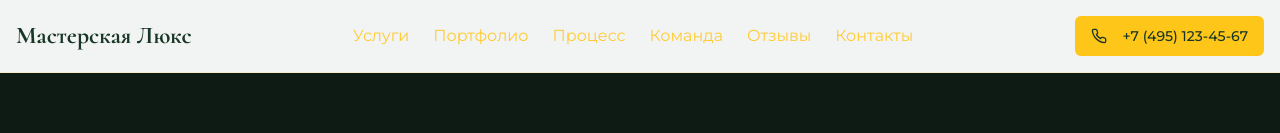
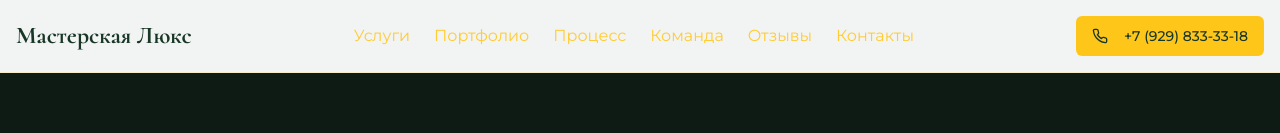
Before and after one commit to pr-poehali-dev/soft-furniture-upholstery, a React (Vite) app: page / in a window 1280 px wide. Shown: the top 133 px of the page. Built offline with nearby package versions, Linux system fonts and the light colour scheme.

Commit message:
Добавлен номер телефона

```diff
--- a/src/pages/Index.tsx
+++ b/src/pages/Index.tsx
@@ -89,7 +89,7 @@ const Index = () => {
           </div>
           <Button className="bg-accent hover:bg-accent/90 text-primary">
             <Icon name="Phone" size={16} className="mr-2" />
-            +7 (495) 123-45-67
+            +7 (929) 833-33-18
           </Button>
         </div>
       </nav>
@@ -282,7 +282,7 @@ const Index = () => {
               <div className="mt-8 pt-8 border-t border-accent/20 text-center space-y-2">
                 <div className="flex items-center justify-center gap-2 text-muted-foreground">
                   <Icon name="Phone" size={20} className="text-accent" />
-                  <span>+7 (495) 123-45-67</span>
+                  <span>+7 (929) 833-33-18</span>
                 </div>
                 <div className="flex items-center justify-center gap-2 text-muted-foreground">
                   <Icon name="Mail" size={20} className="text-accent" />
```
